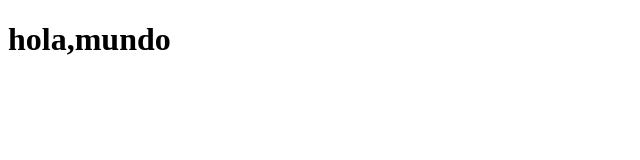
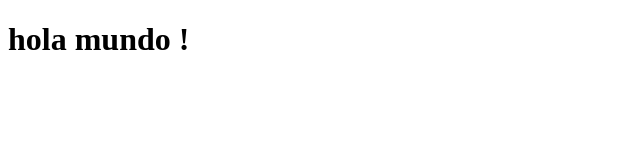
Before and after one commit to rusanrod/Prueba-HTML, a plain HTML site: page index.html in a window 1280 px wide. Shown: the full height of the page, 0-640 px from the left. Drawn offline with Linux system fonts and the light colour scheme.

Commit message:
modificamos el index

```diff
--- a/index.html
+++ b/index.html
@@ -7,6 +7,6 @@
     <title>Document</title>
 </head>
 <body>
-    <h1>hola,mundo</h1>
+    <h1>hola mundo !</h1>
 </body>
 </html>
```
